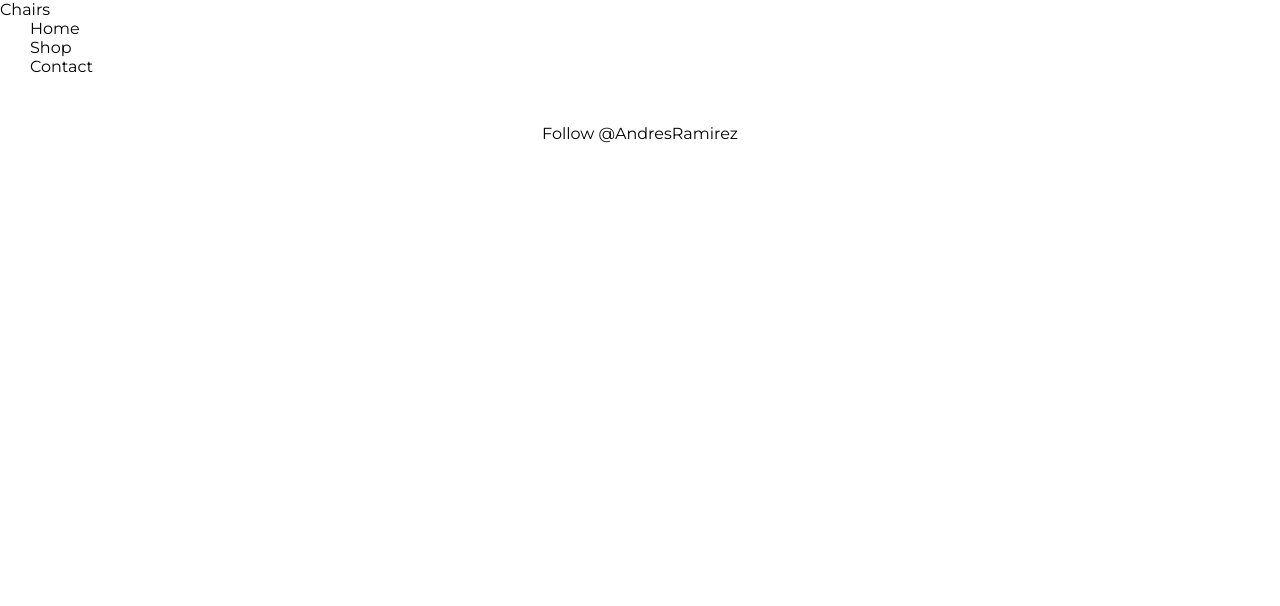
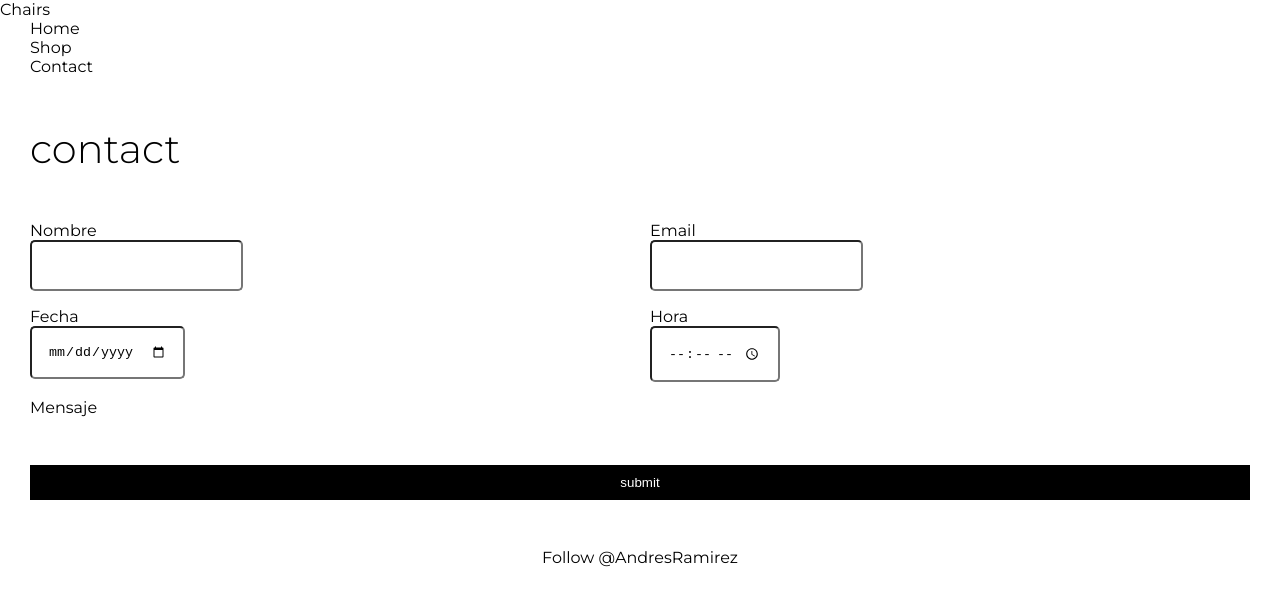
Before and after one commit to AndresRamirez917/100-sitios-91, a plain HTML site: page contact.html in a window 1280 px wide. Drawn offline with Linux system fonts and the light colour scheme.

Commit message:
first commit

```diff
--- a/contact.html
+++ b/contact.html
@@ -23,6 +23,39 @@
         </nav>
      </header>
 
+     <section id="contact">
+        <div class="container">
+            <h2 class="subtitle">contact</h2>
+            <form action="">
+                <div class="form-group flex">
+                    <div class="flexbox">
+                        <label for="">Nombre</label>
+                        <input type="text" class="form-control" placeholder="">
+                    </div>
+                    <div class="flexbox">
+                        <label for="">Email</label>
+                        <input type="text" class="form-control" placeholder="">
+                    </div>
+                </div>
+                <div class="form-group flex">
+                    <div class="flexbox">
+                        <label for="">Fecha</label>
+                        <input type="date" class="form-control">
+                    </div>
+                    <div class="flexbox">
+                        <label for="">Hora</label>
+                        <input type="time" class="form-control">
+                    </div>
+                </div>
+                <div class="form-group">
+                    <label for="">Mensaje</label>
+                    <texarea class="form-control" placeholder="" id="" cols="30" rows="10"></texarea>
+                </div>
+                <button>submit</button>
+            </form>
+        </div>
+     </section>
+
 
     <!-- footer -->
      <footer id="footer">
--- a/scss/styles.scss
+++ b/scss/styles.scss
@@ -17,6 +17,19 @@ a {
     text-transform: capitalize;
     text-decoration: none;
     color: #000;
+}
+
+.title {
+    text-align: center;
+    margin: 3rem;
+    font-size: 4rem;
+    font-weight: 300;
+}
+
+.subtitle {
+    font-size: 2.5rem;
+    font-weight: 300;
+    margin: 3rem 0;
 }
 
 .navbar ul li a:hover,
@@ -76,6 +89,13 @@ img {
     max-width: 100%;
 }
 
+.flex {
+    display: flex;
+    flex: 1;
+    gap: 20px;
+}
+
+
 //contact
 #contact {
     form {
```
Also changed, not shown: index.html (+31 -0 lines), shop.html (+23 -0 lines), scss/styles.css, 1 other file.
